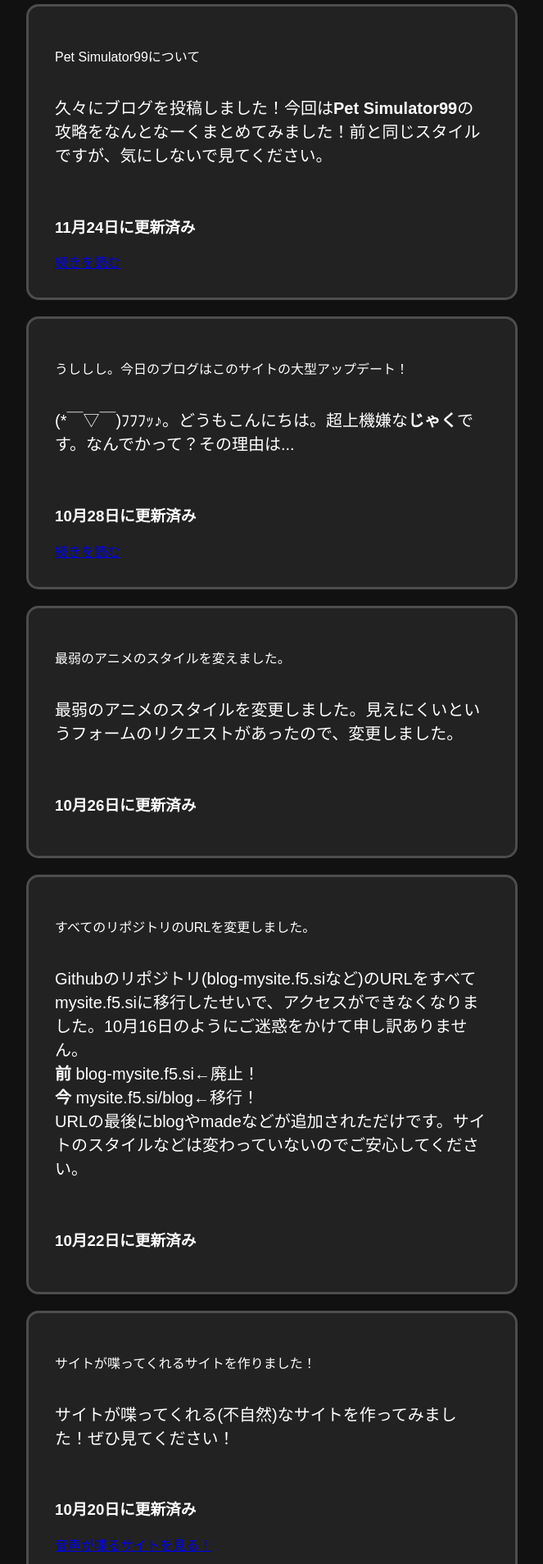
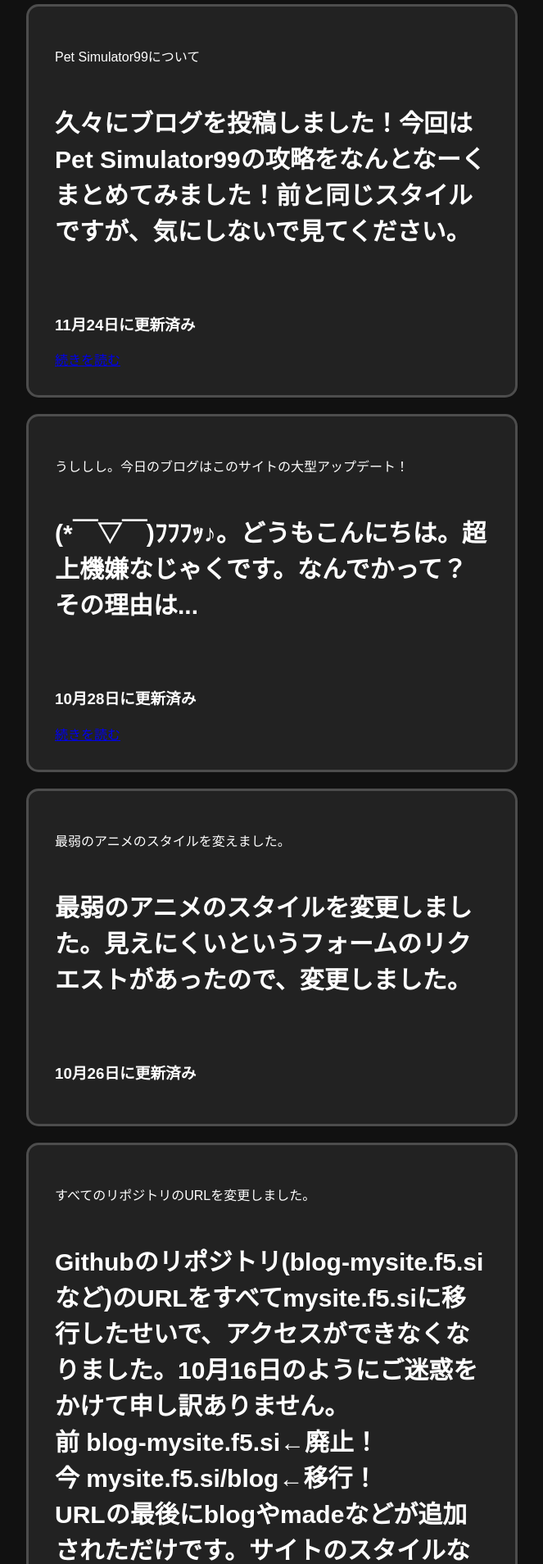
Before and after one commit to saijaku1/mysite, a PHP site: page /blog/index.html in a window 1280 px wide. Shown: the part 315-2223 px from the top of the page at 82% size, without its empty margins (308-971 px from the left). Run offline with PHP 8.4, Linux system fonts and the light colour scheme.

Commit message:
Update style.css

```diff
--- a/blog/style.css
+++ b/blog/style.css
@@ -138,7 +138,8 @@ body {
 }
 
 .text1 {
-  font-size: 20px;
+  font-size: 30px;
+  font-weight:bold;
   margin-bottom: 1em;
 }
 
```
